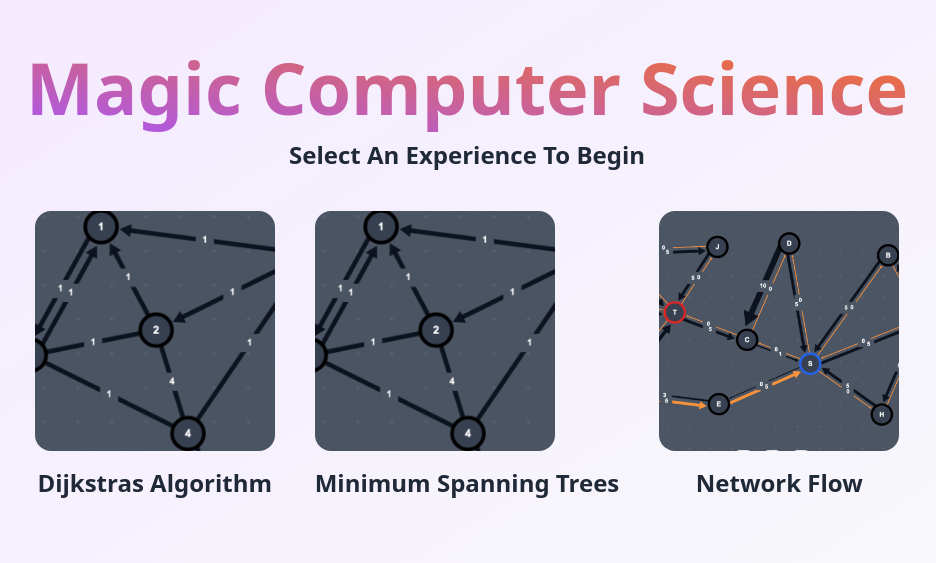
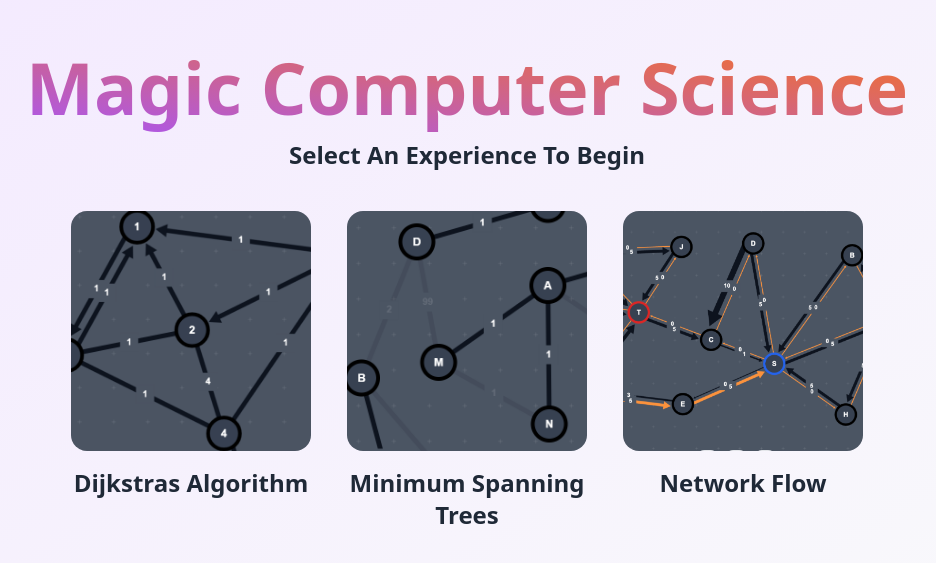
Before and after one commit to Yonava/hack-umass-graphs, a Vue app: page / in a window 1280 px wide. Shown: the part 133-696 px from the top of the page, without its empty margins (173-1109 px from the left). Built offline with nearby package versions, Linux system fonts and the light colour scheme.

Commit message:
add image

```diff
--- a/src/menu/ProductCatalog.vue
+++ b/src/menu/ProductCatalog.vue
@@ -8,7 +8,7 @@
 </script>
 
 <template>
-  <div class="flex items-center justify-center gap-10">
+  <div class="flex items-center justify-center gap-[100px]">
     <div v-for="product in products">
       <router-link :to="product.route.path">
         <ProductItem :product="product" />
--- a/src/menu/ProductItem.vue
+++ b/src/menu/ProductItem.vue
@@ -8,7 +8,7 @@
 
 <template>
   <div
-    class="group hover:scale-110 transition-all duration-500 ease-out relative flex items-center justify-center"
+    class="group hover:scale-110 transition-all duration-500 ease-out relative flex items-center justify-center max-w-44"
   >
     <div>
       <div class="relative w-60 h-60 flex items-center justify-center">
@@ -24,7 +24,7 @@
         </div>
       </div>
       <h2
-        class="text-center font-bold text-2xl mt-4 transition duration-500"
+        class="text-center font-bold text-2xl mt-4 transition duration-500 h-8"
       >
         {{ product.menu.name }}
       </h2>
--- a/src/products/min-spanning-tree/info.ts
+++ b/src/products/min-spanning-tree/info.ts
@@ -11,7 +11,7 @@ const info: ProductInfo = {
   menu: {
     name: 'Minimum Spanning Trees',
     description: 'Visualize Minimum Spanning Trees',
-    thumbnail: '/products/thumbnails/graph-playground.png',
+    thumbnail: '/products/thumbnails/mst.png',
   },
 }
 
```
Also changed, not shown: public/products/thumbnails/mst.png (added).
